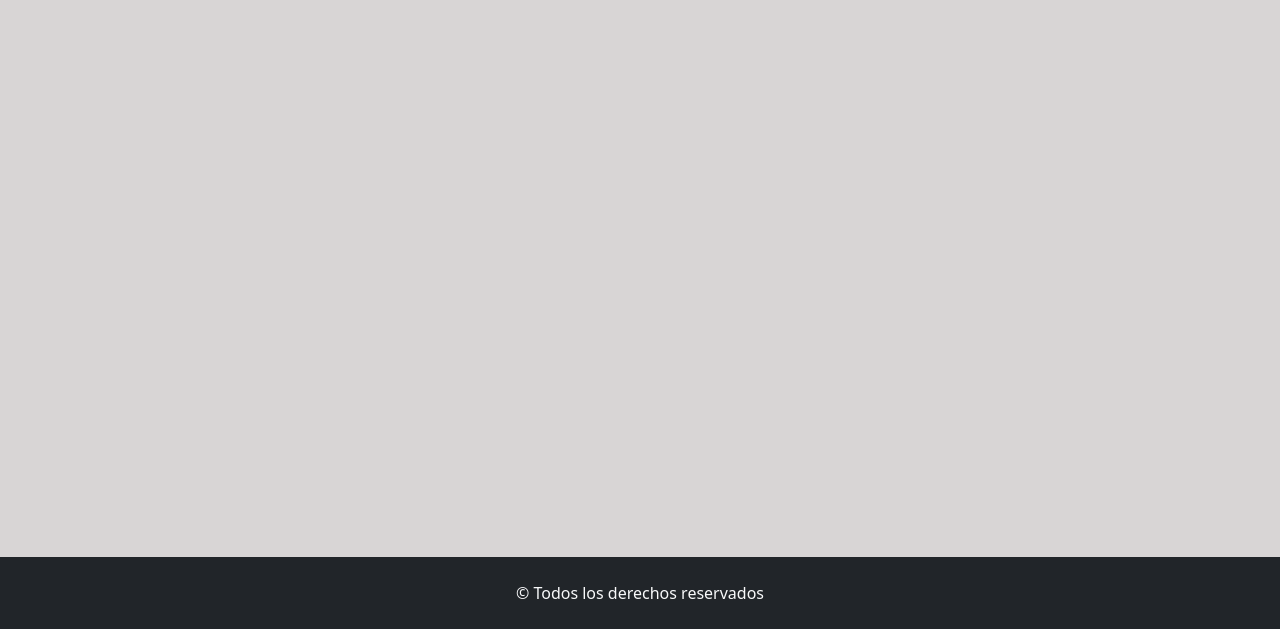
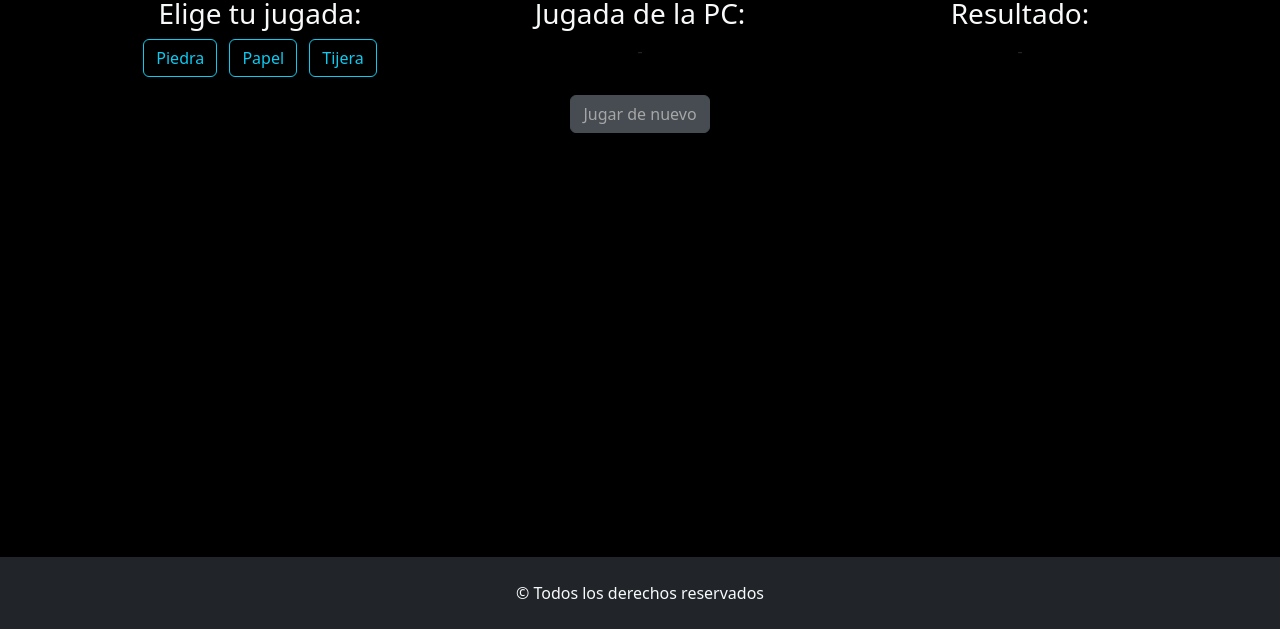
Before and after one commit to mmaleducada/TP5-Ejercicio7-juego, a plain HTML site: page index.html in a window 1280 px wide. Shown: the part 171-800 px from the top of the page. Drawn offline with nearby package versions, Linux system fonts and the light colour scheme.

Commit message:
maquetado html y css inicial

```diff
--- a/css/style.css
+++ b/css/style.css
@@ -1,5 +1,5 @@
 body {
-    background-color: rgb(216, 213, 213);
+    background-color: rgb(0, 0, 0);
     min-height: 100vh;
     display: flex;
     flex-direction: column;
--- a/index.html
+++ b/index.html
@@ -24,8 +24,31 @@
         </nav>
     </header>
     <main>
-        <section class="container">
+        <section class="container mt-5">
+            <h1 class="text-center mb-3 text-info-emphasis">Juego Piedra, Papel, Tijera</h1>
 
+            <div class="row justify-content-center">
+                <div class="col-md-4 text-center">
+                    <h3 class="text-light">Elige tu jugada:</h3>
+                    <button id="piedra" class="btn btn-outline-info me-2">Piedra</button>
+                    <button id="papel" class="btn btn-outline-info me-2">Papel</button>
+                    <button id="tijera" class="btn btn-outline-info">Tijera</button>
+                </div>
+                <div class="col-md-4 text-center">
+                    <h3 class="text-light">Jugada de la PC:</h3>
+                    <p id="jugada-pc">-</p>
+                </div>
+                <div class="col-md-4 text-center">
+                    <h3 class="text-light">Resultado:</h3>
+                    <p id="resultado">-</p>
+                </div>
+            </div>
+
+            <div class="row justify-content-center">
+                <div class="col-md-4 text-center">
+                    <button id="jugar-nuevo" class="btn btn-secondary mt-3" disabled>Jugar de nuevo</button>
+                </div>
+            </div>
         </section>
     </main>
     <footer class="bg-dark text-light text-center py-4">&copy; Todos los derechos reservados</footer>
```
